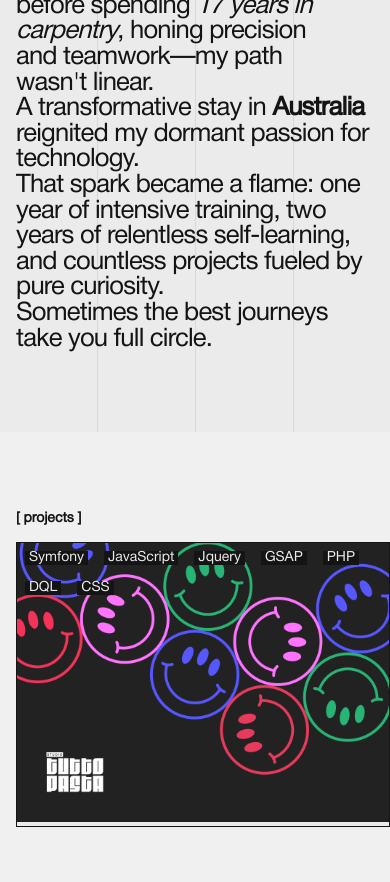
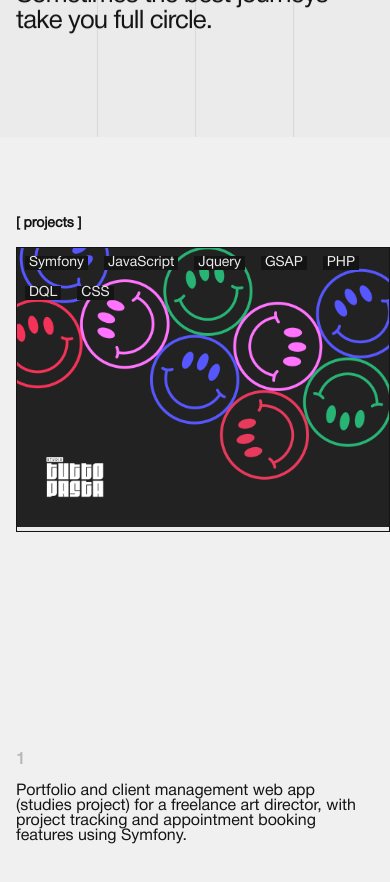
Before and after one commit to ginodalsasso/react-portfoliov2, a React (Vite) app: page / in a window 390 px wide. Shown: the part 1000-1882 px from the top of the page. Built offline with nearby package versions, Linux system fonts and the light colour scheme.

Commit message:
UPDATE: adjusting loading screen and project section responsive.

```diff
--- a/src/App.tsx
+++ b/src/App.tsx
@@ -32,7 +32,6 @@ function App() {
         <>
             {!loadingComplete && (
                 <LoadingScreen
-                    duration={2000}
                     onComplete={() => setIsLoadingComplete(true)}
                 />
             )}
--- a/src/components/layout/ui/LoadingScreen/LoadingScreen.module.css
+++ b/src/components/layout/ui/LoadingScreen/LoadingScreen.module.css
@@ -17,7 +17,17 @@
     position: relative;
     z-index: 1000;
     opacity: 1;
-    transition: opacity 0.3s ease-out;
+    transition: opacity 0.6s ease-out;
+    animation: fall 0.3s ease-in forwards;
+}
+
+@keyframes fall {
+    from {
+        transform: translateY(-100px);
+    }
+    to {
+        transform: translateY(0);
+    }
 }
 
 /* Overlay that expands to cover the screen */
@@ -39,5 +49,5 @@
 /* Fade out content when animation starts */
 .loadingScreen.animate .content {
     opacity: 0;
-    transition: opacity 0.2s ease-out;
+    transition: opacity 0.4s ease-out;
 }
--- a/src/components/layout/ui/LoadingScreen/LoadingScreen.tsx
+++ b/src/components/layout/ui/LoadingScreen/LoadingScreen.tsx
@@ -3,27 +3,28 @@ import Logo from "../Logo/Logo";
 import styles from "./LoadingScreen.module.css";
 
 interface LoadingScreenProps {
-    duration?: number;
     onComplete: () => void;
 }
 
-export default function LoadingScreen({ duration = 2000, onComplete }: LoadingScreenProps) {
+export default function LoadingScreen({ onComplete }: LoadingScreenProps) {
     const [isAnimating, setIsAnimating] = useState(false);
 
     useEffect(() => {
+        const logoDisplayTime = 1000;
+        const overlayDuration = 800;
+
         const startTimer = setTimeout(() => {
             setIsAnimating(true);
-        }, 500);
+        }, logoDisplayTime);
 
         const endTimer = setTimeout(() => {
             onComplete();
-        }, duration);
-
+        }, logoDisplayTime + overlayDuration);
         return () => {
             clearTimeout(startTimer);
             clearTimeout(endTimer);
         };
-    }, [duration, onComplete]);
+    }, [onComplete]);
 
     return (
         <div
@@ -32,7 +33,7 @@ export default function LoadingScreen({ duration = 2000, onComplete }: LoadingSc
             }`}
         >
             <div className={styles.content}>
-                <Logo size={80} ariaLabel="Logo de chargement" />
+                <Logo size={100} ariaLabel="Logo de chargement" />
             </div>
 
             <div className={styles.overlay} />
--- a/src/components/sections/Hero/Hero.module.css
+++ b/src/components/sections/Hero/Hero.module.css
@@ -75,6 +75,7 @@
 
     .heroImage {
         max-width: 80vw;
+        height: 100%;
     }
 
     .heroTitle {
--- a/src/components/sections/Projects/Projects.module.css
+++ b/src/components/sections/Projects/Projects.module.css
@@ -143,19 +143,31 @@
 
 @media (max-width: 1024px) {
     .projectsSection {
+        /* height: 100lvh; */
         padding-top: 80px;
-        padding-bottom: unset;
+        /* padding-bottom: unset; */
         gap: var(--space-section-title-content);
     }
 
     .projectsWrapper {
         position: relative;
-        flex-direction: column;
+        flex-direction: column-reverse;
         padding-top: unset;
     }
 
     .projectInfo {
-        display: none;
+        /* display: none; */
+    }
+
+    .projectNumber {
+        font-size: var(--font-size-medium);
+    }
+
+    .projectDescription {
+        position: static;
+        width: 100%;
+        max-width: 350px;
+        margin-top: 1rem;
     }
 
     .projectList {
```
